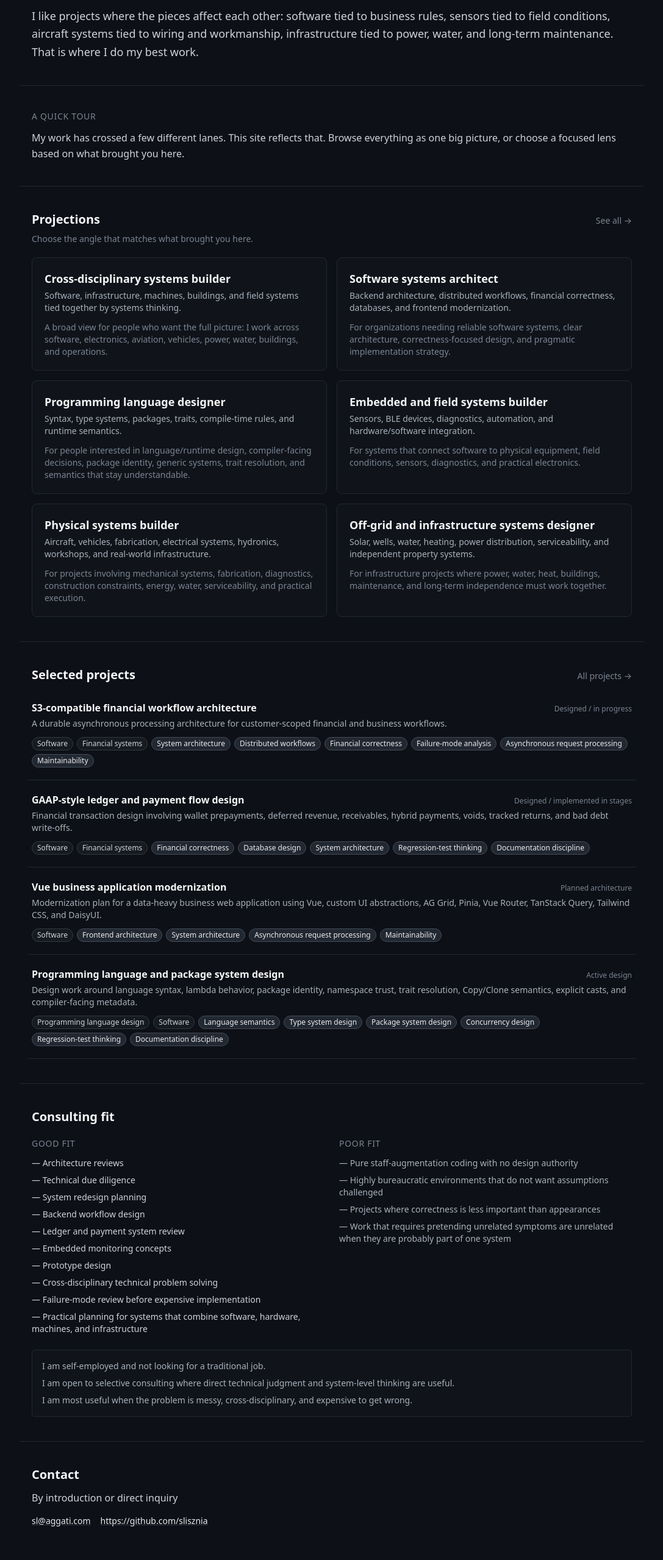
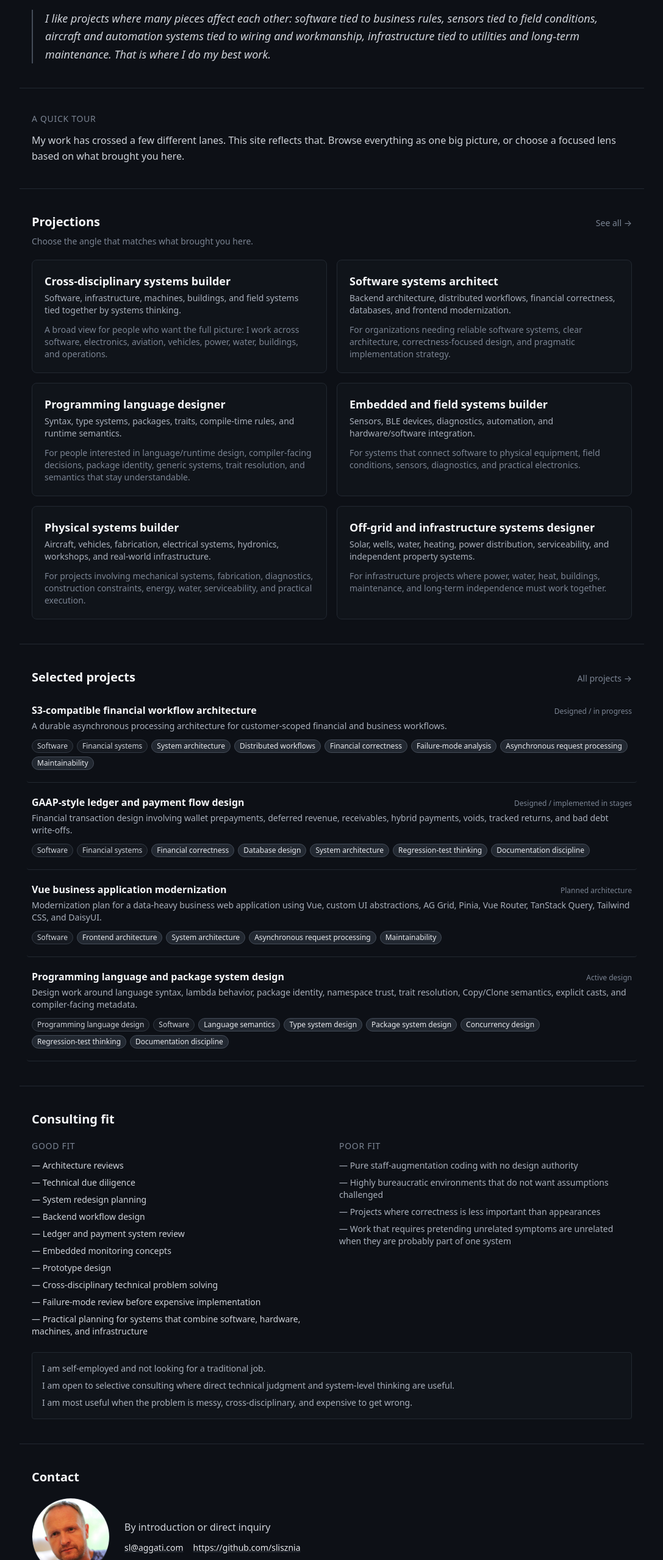
Before and after one commit to slisznia/slisznia.github.io, a Vue app: page / in a window 1280 px wide. Shown: the part 241-2800 px from the top of the page at 61% size, without its empty margins (96-1183 px from the left). Built offline with nearby package versions, Linux system fonts and the light colour scheme.

Commit message:
pic plus wording

```diff
--- a/data/portfolio.json
+++ b/data/portfolio.json
@@ -61,7 +61,7 @@
 		],
 		"hero": {
 			"title": "I build systems that have to survive contact with reality.",
-			"body": "I like projects where the pieces affect each other: software tied to business rules, sensors tied to field conditions, aircraft systems tied to wiring and workmanship, infrastructure tied to power, water, and long-term maintenance. That is where I do my best work.",
+			"body": "I like projects where many pieces affect each other: software tied to business rules, sensors tied to field conditions, aircraft and automation systems tied to wiring and workmanship, infrastructure tied to utilities and long-term maintenance. That is where I do my best work.",
 			"tags": [
 				"Systems architecture",
 				"Financial correctness",
@@ -1121,6 +1121,10 @@
 		"email": "sl@aggati.com",
 		"website": "",
 		"github": "https://github.com/slisznia",
+		"photo": {
+			"src": "/media/slawomir-lisznianski.jpg",
+			"alt": "Sławomir Liszniański"
+		},
 		"notes": [
 			"Fill in the website once hosted."
 		]
--- a/src/types/portfolio.ts
+++ b/src/types/portfolio.ts
@@ -140,11 +140,17 @@
   engagementNotes?: string[]
 }
 
+export interface ContactPhoto {
+  src: string
+  alt: string
+}
+
 export interface Contact {
   preferred?: string
   email?: string
   website?: string
   github?: string
   linkedin?: string
+  photo?: ContactPhoto
   notes?: string[]
 }
--- a/src/views/HomeView.vue
+++ b/src/views/HomeView.vue
@@ -20,9 +20,11 @@
     <h1 class="mt-3 text-4xl md:text-5xl font-semibold tracking-tight text-ink-50">
       {{ hero.title }}
     </h1>
-    <p class="mt-5 text-lg text-ink-200 leading-relaxed">
+    <blockquote
+      class="mt-6 border-l-2 border-ink-600 pl-5 text-lg italic text-ink-200 leading-relaxed"
+    >
       {{ hero.body }}
-    </p>
+    </blockquote>
   </section>
 
   <section class="container-narrow py-10 border-t border-ink-800">
@@ -106,8 +108,17 @@
 
   <section id="contact" class="container-narrow py-10 border-t border-ink-800">
     <h2 class="text-xl font-semibold text-ink-50">{{ copy.contactSection.heading }}</h2>
-    <p class="mt-3 text-ink-200">{{ portfolio.contact.preferred }}</p>
-    <div class="mt-4 flex flex-wrap gap-4 text-sm">
+    <div class="mt-5 flex flex-col sm:flex-row sm:items-center gap-6">
+      <img
+        v-if="portfolio.contact.photo"
+        :src="portfolio.contact.photo.src"
+        :alt="portfolio.contact.photo.alt"
+        class="h-32 w-32 rounded-full object-cover border border-ink-800 shrink-0"
+        loading="lazy"
+      />
+      <div>
+        <p class="text-ink-200">{{ portfolio.contact.preferred }}</p>
+        <div class="mt-3 flex flex-wrap gap-4 text-sm">
           <a
             v-if="portfolio.contact.email"
             :href="`mailto:${portfolio.contact.email}`"
@@ -125,5 +136,7 @@
             {{ portfolio.contact.github }}
           </a>
         </div>
+      </div>
+    </div>
   </section>
 </template>
```
Also changed, not shown: public/media/slawomir-lisznianski.jpg (added). Lines whose indentation alone changed are shown as unchanged.
